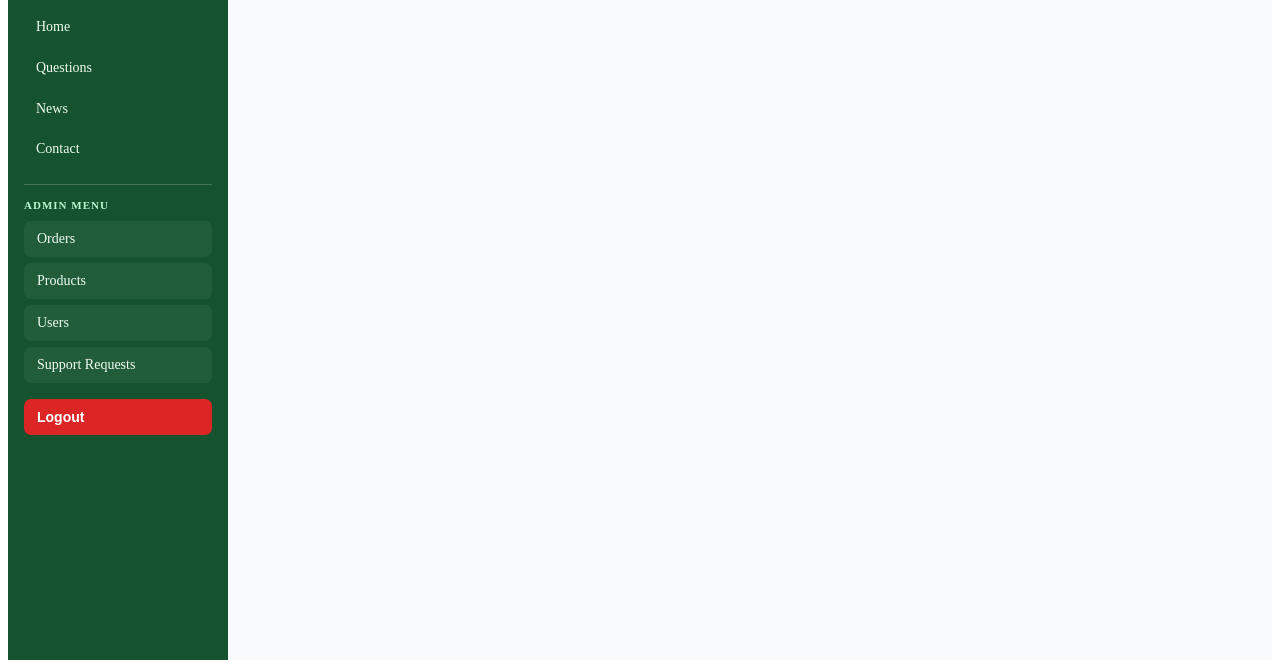
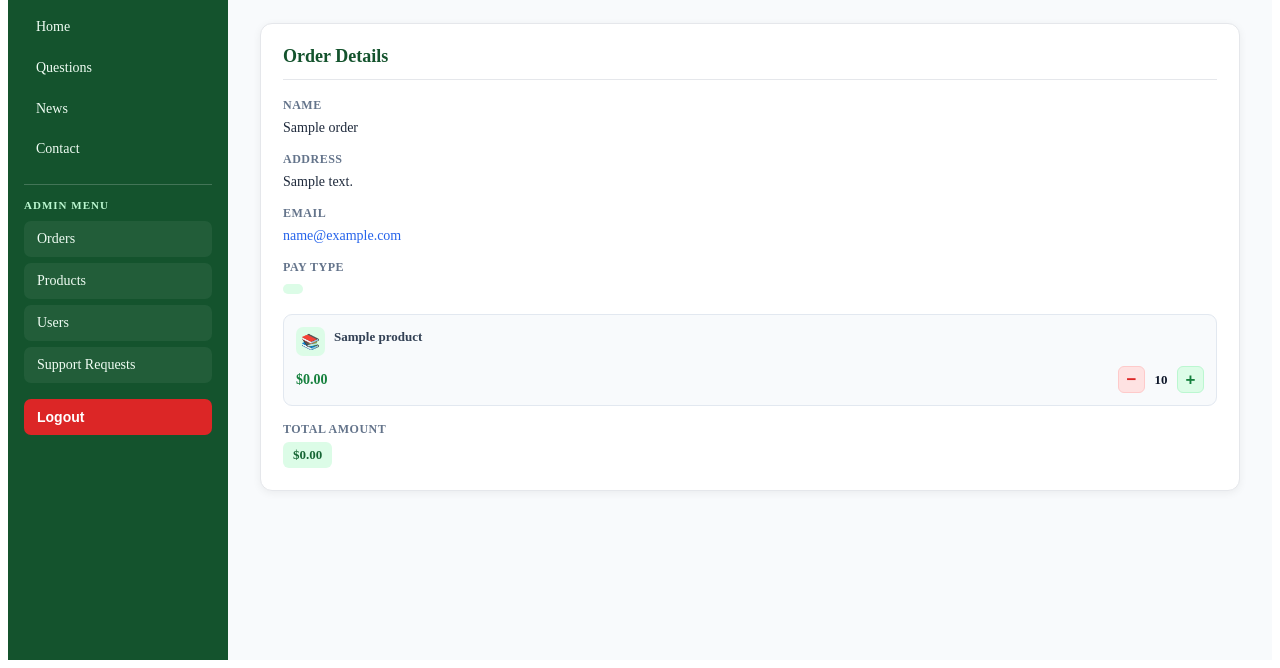
Before and after one commit to CoutSaksham/Depot-App, a Rails app: page /users/orders in a window 1280 px wide. Shown: the part 138-806 px from the top of the page. Run offline with Rails 7, Linux system fonts and the light colour scheme; a user stored in the database is signed in; tables that the repository leaves empty hold one stand-in row (values such as "Sample post"); parts of the project's set-up code (start-up, migrations or seed data) failed here and were passed over; some libraries are stand-ins or nearby versions.

Commit message:
Still working

```diff
--- a/app/controllers/users_controller.rb
+++ b/app/controllers/users_controller.rb
@@ -1,4 +1,6 @@
 class UsersController < ApplicationController
+  include Pagy::Method
+
   before_action :set_user, only: %i[ show edit update destroy ]
 
   # GET /users or /users.json
@@ -63,7 +65,7 @@ class UsersController < ApplicationController
 
   def orders
     @user = User.find(session[:user_id])
-    @orders = @user.orders
+    @pagy, @orders = pagy(@user.orders, limit: 5)
   end
 
   rescue_from "User::Error" do |exception|
--- a/app/models/line_item.rb
+++ b/app/models/line_item.rb
@@ -3,5 +3,7 @@ class LineItem < ApplicationRecord
   belongs_to :product
   belongs_to :cart, optional: true, counter_cache: true
 
-  validates :product_id, uniqueness: { scope: :cart_id }
+  validates :product_id,
+          uniqueness: { scope: :cart_id },
+          if: -> { cart_id.present? }
 end
--- a/app/models/order.rb
+++ b/app/models/order.rb
@@ -50,4 +50,8 @@ class Order < ApplicationRecord
     raise payment_result.error
     end
   end
+
+  def total_price
+    line_items.sum { |item| item.product.discount_price * item.quantity }
+  end
 end
--- a/app/views/orders/_order.html.erb
+++ b/app/views/orders/_order.html.erb
@@ -1,18 +1,42 @@
-<div id="<%= dom_id order %>" class="w-full sm:w-auto my-5 space-y-5">
+
+<div id="<%= dom_id order %>" style="width:100%; box-sizing:border-box; margin:20px 0; padding:22px; background:#ffffff; border:1px solid #e5e7eb; border-radius:12px; box-shadow:0 2px 8px rgba(0,0,0,0.06);">
+
+  <h3 style="margin:0 0 18px; padding-bottom:12px; border-bottom:1px solid #e5e7eb; color:#14532d; font-size:18px; font-weight:700;">
+    Order Details
+  </h3>
+
+  <div style="display:flex; flex-direction:column; gap:16px;">
+
     <div>
-    <strong class="block font-medium mb-1">Name:</strong>
-    <%= order.name %>
+      <strong style="display:block; margin-bottom:5px; color:#64748b; font-size:12px; text-transform:uppercase; letter-spacing:0.5px;">Name</strong>
+      <span style="color:#1e293b; font-size:14px; font-weight:500;"><%= order.name %></span>
     </div>
+
     <div>
-    <strong class="block font-medium mb-1">Address:</strong>
-    <%= order.address %>
+      <strong style="display:block; margin-bottom:5px; color:#64748b; font-size:12px; text-transform:uppercase; letter-spacing:0.5px;">Address</strong>
+      <span style="color:#1e293b; font-size:14px;"><%= order.address %></span>
     </div>
+
     <div>
-    <strong class="block font-medium mb-1">Email:</strong>
-    <%= order.email %>
+      <strong style="display:block; margin-bottom:5px; color:#64748b; font-size:12px; text-transform:uppercase; letter-spacing:0.5px;">Email</strong>
+      <span style="color:#2563eb; font-size:14px;"><%= order.email %></span>
     </div>
+
     <div>
-    <strong class="block font-medium mb-1">Pay type:</strong>
+      <strong style="display:block; margin-bottom:5px; color:#64748b; font-size:12px; text-transform:uppercase; letter-spacing:0.5px;">Pay Type</strong>
+      <span style="display:inline-block; padding:5px 10px; background:#dcfce7; color:#166534; border-radius:6px; font-size:13px; font-weight:600;">
         <%= order.pay_type %>
+      </span>
+    </div>
+
+    <div> <%=render order.line_items%> </div>
+
+    <div>
+      <strong style="display:block; margin-bottom:5px; color:#64748b; font-size:12px; text-transform:uppercase; letter-spacing:0.5px;">Total Amount</strong>
+      <span style="display:inline-block; padding:5px 10px; background:#dcfce7; color:#166534; border-radius:6px; font-size:13px; font-weight:600;">
+        <%= number_to_currency(order.total_price) %>
+      </span>
+    </div>
+
   </div>
 </div>
--- a/app/views/users/orders.html.erb
+++ b/app/views/users/orders.html.erb
@@ -1,4 +1,4 @@
-
-    <% @orders.each do |order| %>
-      <%= order %>
-    <% end %>
+<div style="display:flex; flex-direction:column; gap:16px; width:100%; margin:20px 0;">
+  <%= render @orders %>
+</div>
+<%== @pagy.series_nav %>
--- /dev/null
+++ b/config/initializers/pagy.rb
@@ -0,0 +1,5 @@
+# Number of records per page
+Pagy::OPTIONS[:limit] = 5
+
+# Maximum number of records per page
+Pagy::OPTIONS[:limit_max] = 100
```
Also changed, not shown: Gemfile, Gemfile.lock. Lines whose indentation alone changed are shown as unchanged.
